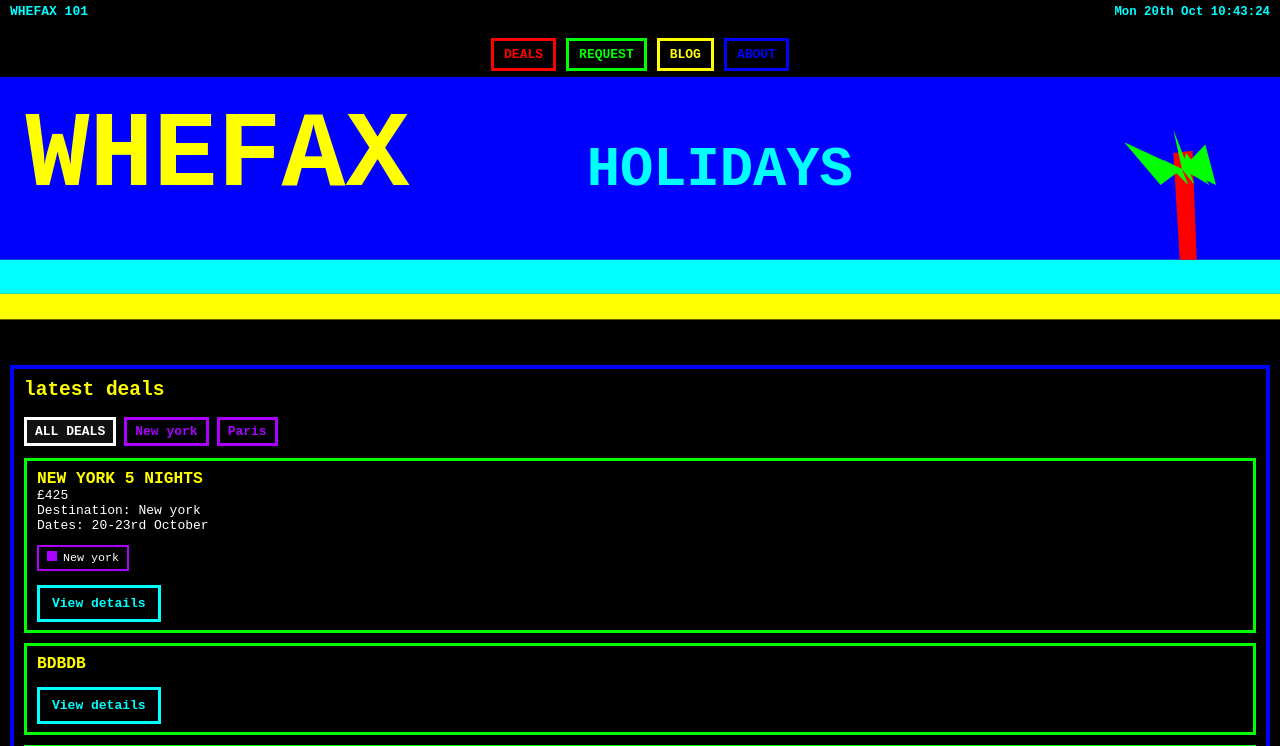
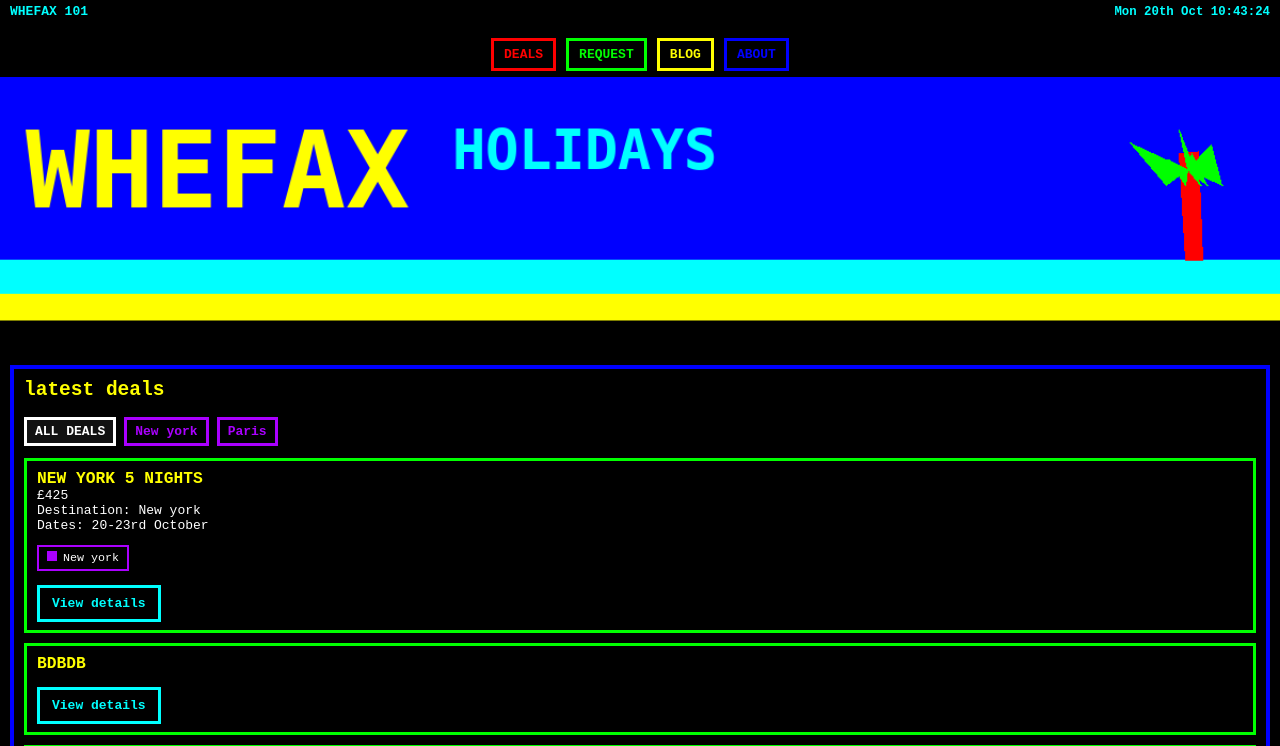
Before and after one commit to jamierosswheeler-gh/Whefax, a plain HTML site: page index.html in a window 1280 px wide. Shown: the top 746 px of the page. Drawn offline with Linux system fonts and the light colour scheme.

Commit message:
Update index.html

```diff
--- a/index.html
+++ b/index.html
@@ -34,7 +34,7 @@
 
 <!-- ✅ Header -->
 <header class="hero">
-  <img src="assets/header.svg?v=8.4" alt="WHEFAX header">
+  <img src="assets/header-whefax.png" alt="WHEFAX header">
 </header>
 
 <!-- ✅ Top nav (below header) -->
```
